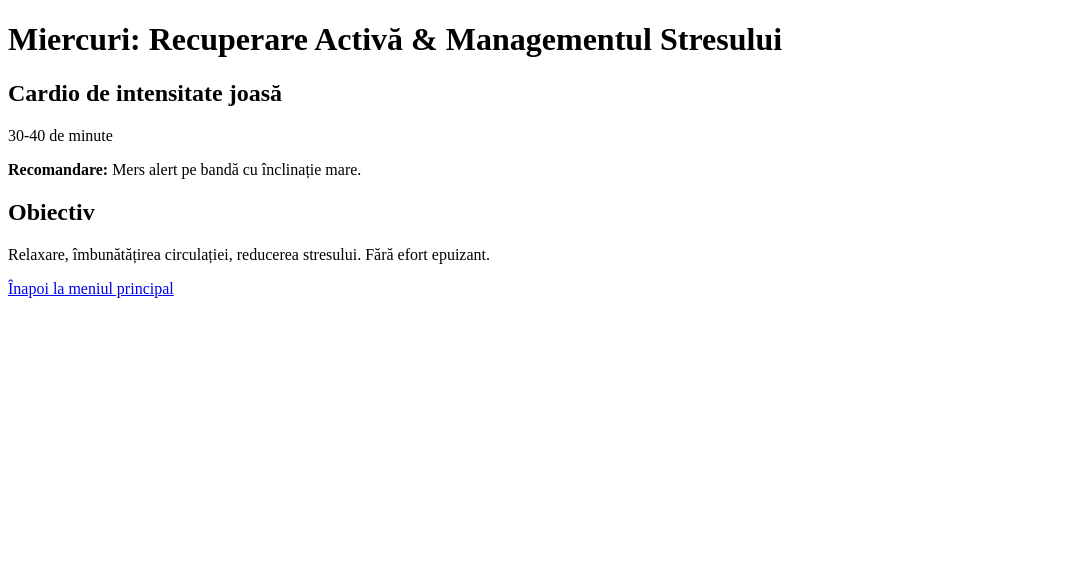
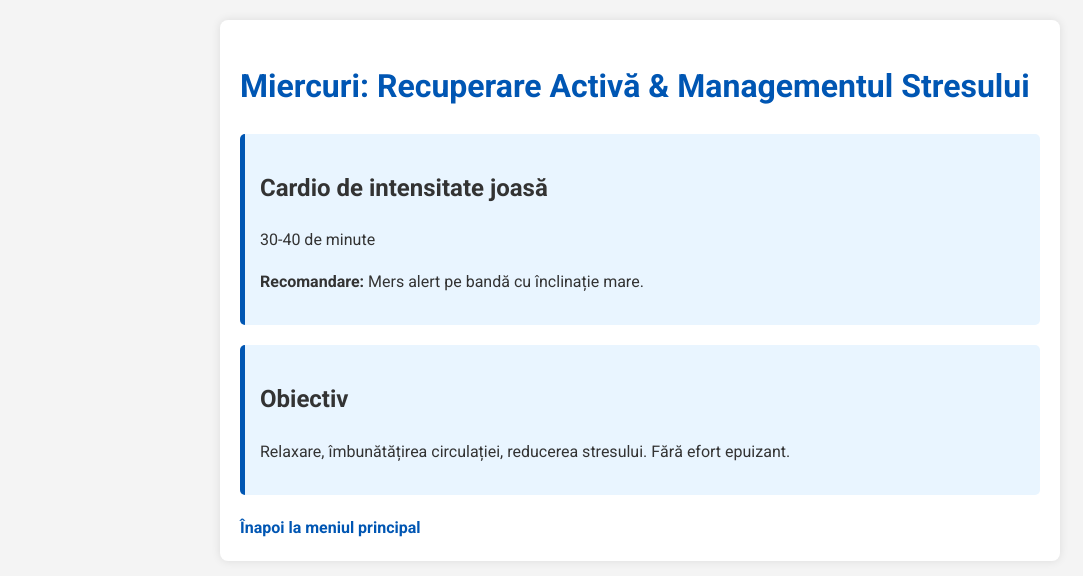
Before and after one commit to MoisucSilviu/Antrenament, a plain HTML site: page miercuri.html in a window 1280 px wide. Shown: the whole page, without its empty margins (0-1083 px from the left). Drawn offline with Linux system fonts and the light colour scheme.

Commit message:
Update miercuri.html

```diff
--- a/miercuri.html
+++ b/miercuri.html
@@ -4,9 +4,11 @@
     <meta charset="UTF-8">
     <meta name="viewport" content="width=device-width, initial-scale=1.0">
     <title>Antrenament Miercuri - Recuperare</title>
+    <link rel="stylesheet" href="style.css">
 </head>
 <body>
 
+    <div class="container">
         <header>
             <h1>Miercuri: Recuperare Activă & Managementul Stresului</h1>
         </header>
@@ -27,6 +29,7 @@
         <footer>
             <a href="index.html">Înapoi la meniul principal</a>
         </footer>
+    </div>
 
 </body>
 </html>
```
Lines whose indentation alone changed are shown as unchanged.
